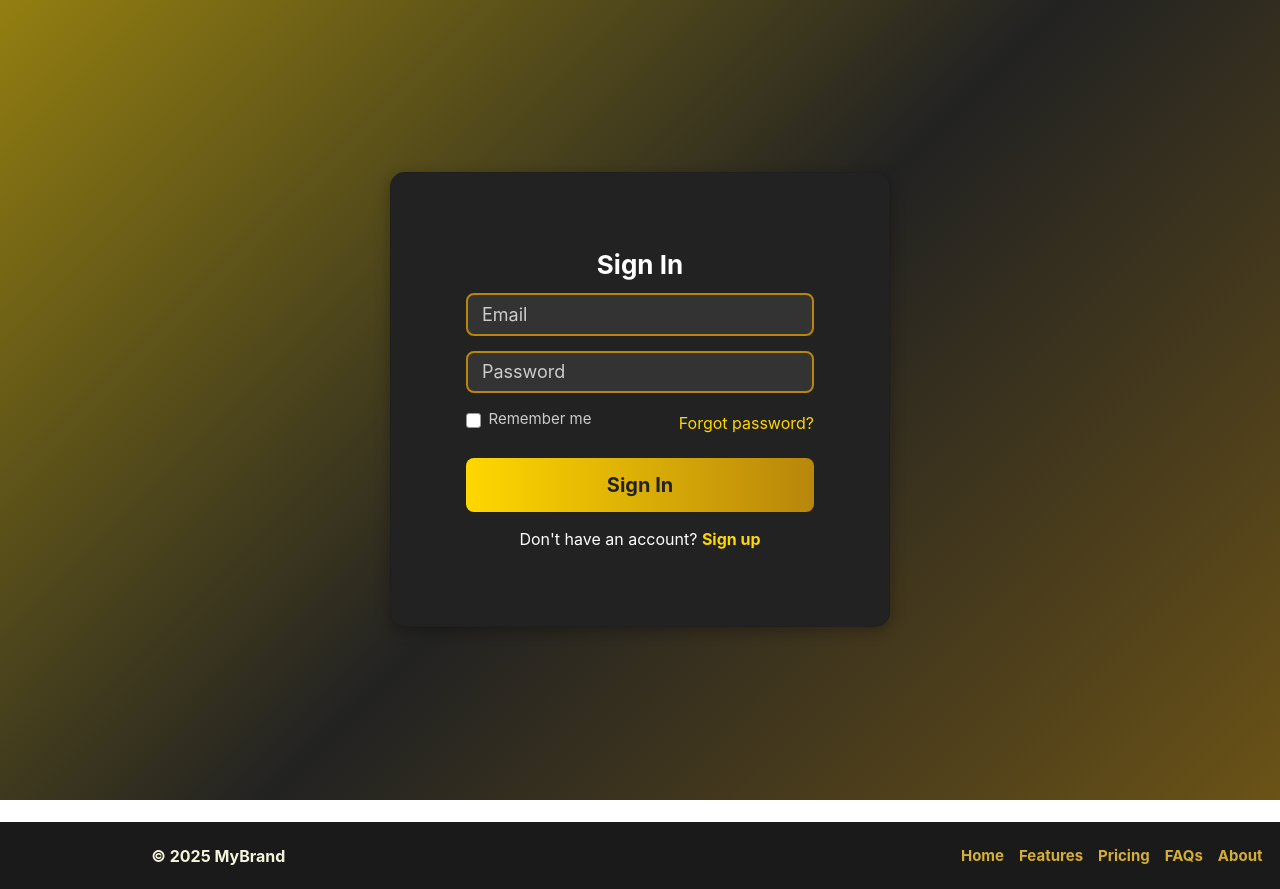
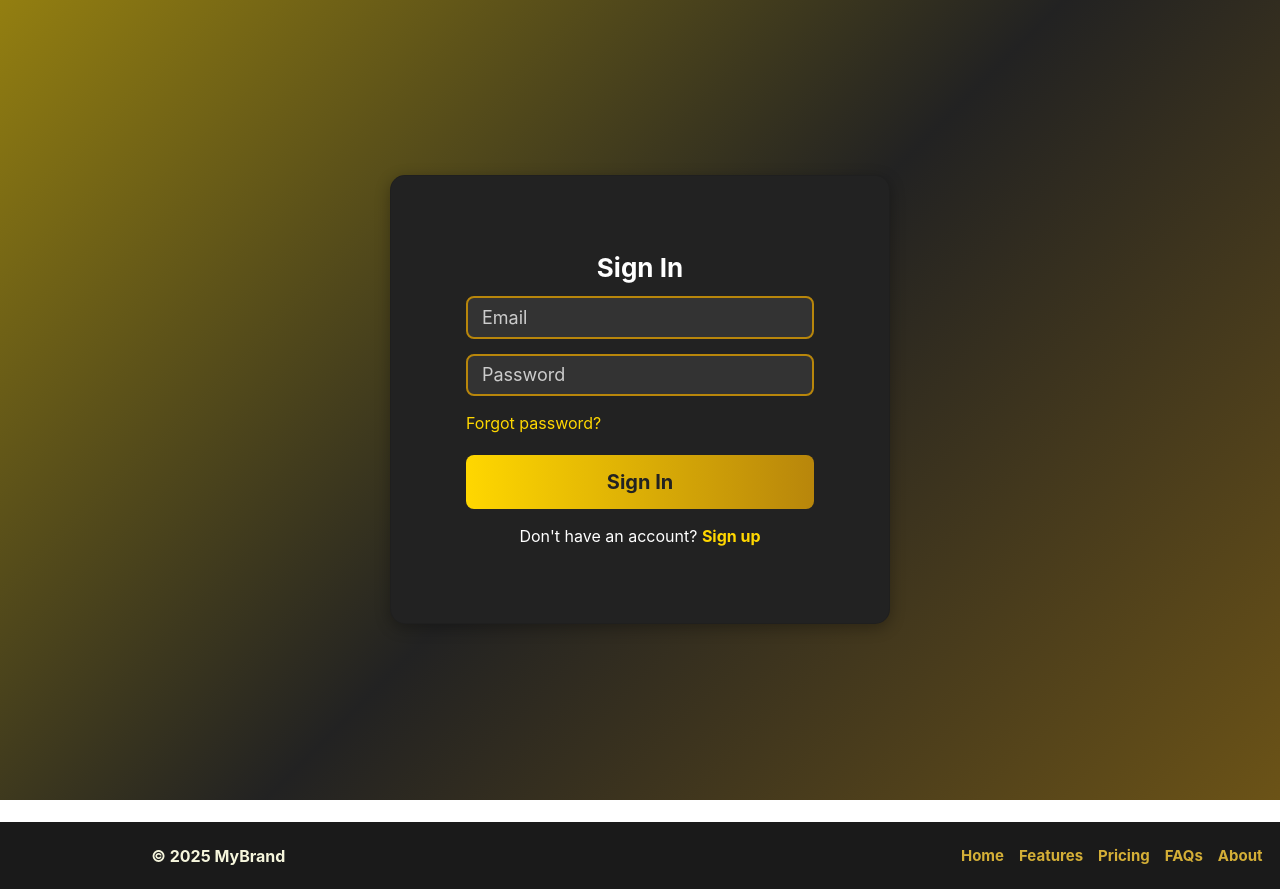
Before and after one commit to rounakkumar30/E-Commerce-website-using-Django, a Django app: page /accounts/login/ in a window 1280 px wide. Shown: the part 63-952 px from the top of the page. Run offline with Django 5.2, Linux system fonts and the light colour scheme; some libraries are stand-ins or nearby versions; some web fonts are replaced.

Commit message:
remove_remberer

```diff
--- a/ecomm/urls.py
+++ b/ecomm/urls.py
@@ -5,14 +5,12 @@ from django.conf.urls.static import static
 from django.contrib.staticfiles.urls import staticfiles_urlpatterns
 from accounts.views import reset_password
 
-
 urlpatterns = [
     path('accounts/', include('accounts.urls')),  # Fixed quotes and missing comma
-        path("reset-password/<str:token>/", reset_password, name="reset_password"),
-
     path('product/', include('products.urls')),
     path('admin/', admin.site.urls),
     path('', include('home.urls')),
+    path("reset-password/<str:token>/", reset_password, name="reset_password"),
 
 ]
 
--- a/templates/accounts/login.html
+++ b/templates/accounts/login.html
@@ -126,10 +126,10 @@
                 </div>
 
                 <div class="remember-forgot-container">
-                    <label class="custom-control custom-checkbox">
+                    <!-- <label class="custom-control custom-checkbox">
                         <input type="checkbox" class="custom-control-input">
                         <span class="custom-control-label">Remember me</span>
-                    </label>
+                    </label> -->
                     <a href="{% url 'forgot_password' %}" class="forgot-password">Forgot password?</a>
                 </div>
 
```
Also changed, not shown: db.sqlite3.
